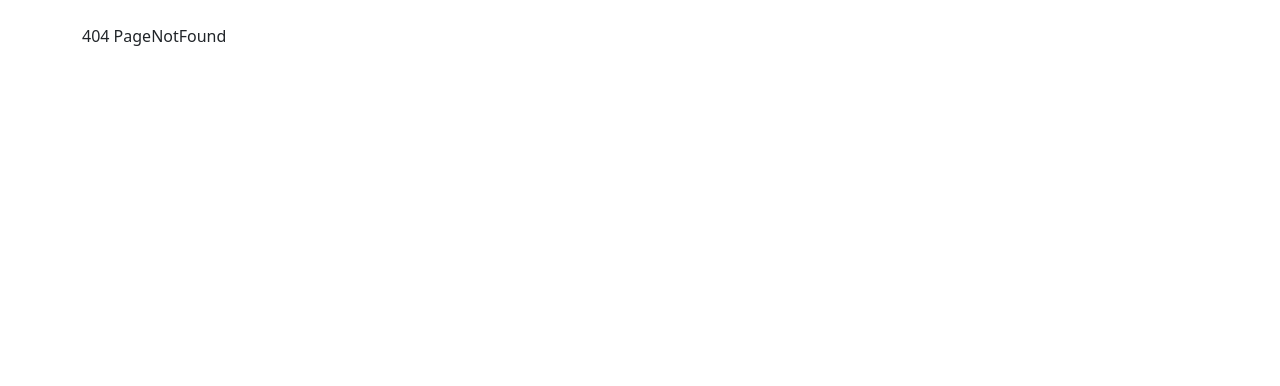
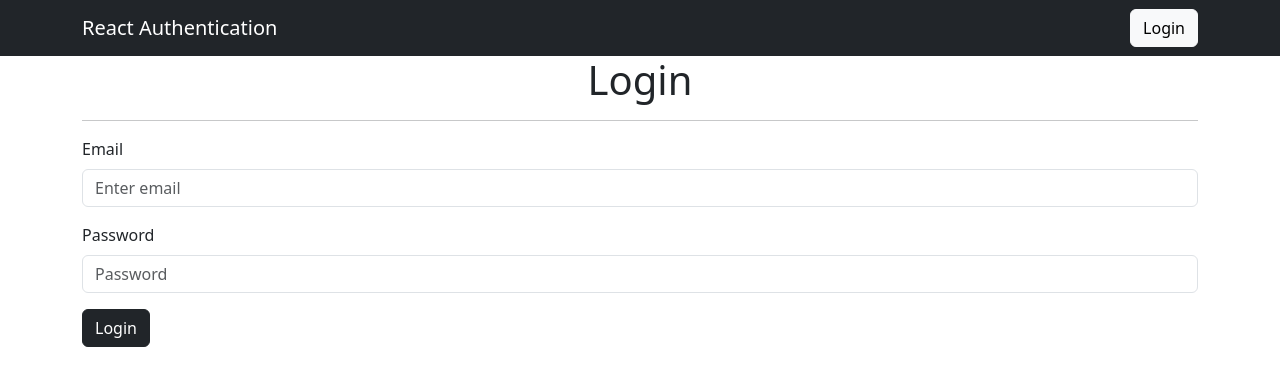
Before and after one commit to ignsayan/react-basic-crud, a React app: page /login in a window 1280 px wide. Before the commit this address had no page. Shown: the top 386 px of the page. Built offline with nearby package versions, Linux system fonts and the light colour scheme; no server answers; the HTML template or start-up script is replaced by a standard one.

Commit message:
feature addition

```diff
--- a/package.json
+++ b/package.json
@@ -12,6 +12,7 @@
   "dependencies": {
     "axios": "^1.7.2",
     "bootstrap": "^5.3.3",
+    "js-cookie": "^3.0.5",
     "react": "^18.2.0",
     "react-bootstrap": "^2.10.2",
     "react-dom": "^18.2.0",
--- a/src/App.jsx
+++ b/src/App.jsx
@@ -1,14 +1,18 @@
 import React from 'react'
 import 'react-toastify/dist/ReactToastify.css';
 import 'bootstrap/dist/css/bootstrap.min.css';
+import Navbar from './components/Navbar';
+import { AuthState } from './contexts/authentication';
 import { AppRoutes } from './routes/AppRoutes';
 
 export default function App() {
+
     return (
         <>
-            <div className="container my-4">
-                <AppRoutes/>
-            </div>
+            <AuthState>
+                <Navbar />
+                <AppRoutes />
+            </AuthState>
         </>
     )
 }
--- /dev/null
+++ b/src/components/Navbar.jsx
@@ -0,0 +1,50 @@
+import React, { useContext, useEffect } from 'react'
+import { Container } from 'react-bootstrap'
+import Button from 'react-bootstrap/Button';
+import { AuthContext } from '../contexts/authentication';
+import useAxios from '../hooks/useAxios';
+import Cookies from 'js-cookie';
+import { useNavigate } from 'react-router-dom';
+
+export default function Navbar() {
+
+    const auth = useContext(AuthContext);
+    const { response, error, loading, apiHandler } = useAxios();
+    const navigate = useNavigate();
+
+    useEffect(() => {
+        if (!auth.isAuthenticated) {
+            navigate('/login');
+        }
+    }, [auth.isAuthenticated])
+
+    const handleLogout = () => {
+
+        apiHandler({
+            url: '/api/logout',
+            headers: {
+                'Authorization': `Bearer ${Cookies.get('access_token')}`
+            },
+            method: 'POST',
+        })
+
+        Cookies.remove('access_token');
+        localStorage.removeItem('user');
+        auth.dispatch();
+    }
+
+    return (
+        <>
+            <nav className="navbar navbar-expand-lg navbar-dark bg-dark">
+                <Container>
+                    <a className="navbar-brand" href="/">{import.meta.env.VITE_APP_NAME}</a>
+                    {
+                        !auth.isAuthenticated
+                            ? <Button variant="light" href='/login'>Login</Button>
+                            : <Button variant="danger" onClick={handleLogout}>Logout</Button>
+                    }
+                </Container>
+            </nav>
+        </>
+    )
+}
--- /dev/null
+++ b/src/contexts/authentication.jsx
@@ -0,0 +1,22 @@
+import { createContext, useState } from "react";
+import Cookies from 'js-cookie';
+
+const AuthContext = createContext();
+
+const AuthState = (props) => {
+
+    const initialState = Cookies.get('access_token') ? true : false;
+    const [isAuthenticated, setIsAuthenticated] = useState(initialState);
+
+    const dispatch = () => {
+        setIsAuthenticated((toggle) => !toggle)
+    }
+
+    return (
+        <AuthContext.Provider value={{ isAuthenticated, dispatch }}>
+            {props.children}
+        </AuthContext.Provider>
+    )
+}
+
+export { AuthContext, AuthState };
--- a/src/hooks/useAxios.js
+++ b/src/hooks/useAxios.js
@@ -1,6 +1,5 @@
 import axios from 'axios'
-import { useEffect } from 'react'
-import { useState } from 'react'
+import { useEffect, useState } from 'react'
 
 const useAxios = () => {
 
@@ -32,7 +31,7 @@ const useAxios = () => {
         }
     }, [])
 
-    const apiHandler = async ({ url, method, data = {}, params = {} }) => {
+    const apiHandler = async ({ url, headers = {}, method, data = {}, params = {} }) => {
 
         setLoading(true)
         controller.abort()
@@ -41,6 +40,7 @@ const useAxios = () => {
         try {
             const result = await axiosInstance({
                 url,
+                headers,
                 method,
                 data,
                 params,
--- /dev/null
+++ b/src/pages/Home.jsx
@@ -0,0 +1,10 @@
+import React from 'react'
+
+export default function Home() {
+
+    return (
+        <div style={{ display: 'flex', justifyContent: 'center', alignItems: 'center', height: '80vh' }}>
+            <h1>{import.meta.env.VITE_APP_NAME}</h1>
+        </div>
+    )
+}
--- a/src/pages/Login.jsx
+++ b/src/pages/Login.jsx
@@ -1,9 +1,12 @@
-import React, { useEffect, useState } from 'react'
+import React, { useContext, useEffect, useState } from 'react'
+import { Container } from 'react-bootstrap';
 import Button from 'react-bootstrap/Button';
 import Form from 'react-bootstrap/Form';
 import { ToastContainer, toast } from 'react-toastify';
 import useAxios from '../hooks/useAxios';
 import Loader from "react-js-loader";
+import Cookies from 'js-cookie';
+import { AuthContext } from '../contexts/authentication';
 import { useNavigate } from 'react-router-dom';
 
 export default function Login() {
@@ -12,32 +15,40 @@ export default function Login() {
         email: '',
         password: ''
     });
+    const auth = useContext(AuthContext);
+    const navigate = useNavigate();
 
-    const handleLogin = (e) => {
-        e.preventDefault();
+    const handleLogin = (event) => {
+        event.preventDefault();
         apiHandler({
             url: '/api/login',
             method: 'POST',
             data: body,
         });
     }
-
     useEffect(() => {
         if (response) {
-            localStorage.setItem('user', JSON.stringify(response.data));
-            toast.success(response.msg);
+            Cookies.set('access_token', response.data.bearer_token);
+            const { bearer_token, ...user } = response.data;
+            localStorage.setItem('user', JSON.stringify(user));
+            auth.dispatch();
+            navigate('/users');
         } else {
             toast.error(error?.msg);
         }
     }, [response, error])
 
     return (
-        <>
-            {
-                loading
+        <Container>
+            <ToastContainer />
+            {loading
                 ? <Loader type="hourglass" bgColor="#212529" size={100} />
-                    : <div>
-                        <Form>
+                : <div className='row justify-content-center'>
+                    <div className='col-md-12 text-center'>
+                        <h1>Login</h1>
+                        <hr />
+                    </div>
+                    <Form onSubmit={handleLogin}>
                         <Form.Group className="mb-3" controlId="formBasicEmail">
                             <Form.Label>Email</Form.Label>
                             <Form.Control type="email" placeholder="Enter email" value={body.email}
@@ -52,19 +63,10 @@ export default function Login() {
                             {error?.errors?.password && <Form.Text className="text-danger">{error?.errors?.password}</Form.Text>}
                         </Form.Group>
 
-                            <Button variant="dark" type="submit"
-                                onClick={handleLogin}>Login</Button>
+                        <Button variant="dark" type="submit">Login</Button>
                     </Form>
-                        <ToastContainer />
-
-                        {/* for temporary checking purpose only */}
-                        {localStorage.getItem('user') && (
-                            <pre className='mt-3'>
-                                {JSON.stringify(JSON.parse(localStorage.getItem('user')), null, 2)}
-                            </pre>
-                        )}
                 </div>
             }
-        </>
+        </Container>
     )
 }
--- a/src/pages/Register.jsx
+++ b/src/pages/Register.jsx
@@ -3,7 +3,6 @@ import { Container } from 'react-bootstrap';
 import Button from 'react-bootstrap/Button';
 import Col from 'react-bootstrap/Col';
 import Form from 'react-bootstrap/Form';
-import InputGroup from 'react-bootstrap/InputGroup';
 import Row from 'react-bootstrap/Row';
 import useAxios from '../hooks/useAxios';
 import { ToastContainer, toast } from 'react-toastify';
@@ -45,6 +44,7 @@ function Register() {
             toast.error(error?.msg);
         }
     }, [response, error])
+
     return (
         <Container>
             <ToastContainer />
@@ -126,7 +126,7 @@ function Register() {
                             </Form.Group>
                             <Form.Group as={Col} md="4" controlId="validationCustom04">
                                 <Form.Label>Password</Form.Label>
-                                <Form.Control name='password' type="password" placeholder="State" required
+                                <Form.Control name='password' type="password" placeholder="Enter Password" required
                                     onChange={(e) => onChangeHandler(e)}
                                 />
                                 {error?.errors?.password ? <Form.Text className='text-danger'>{error?.errors?.password[0]}</Form.Text> :
@@ -147,7 +147,7 @@ function Register() {
                                 }
                             </Form.Group>
                         </Row>
-                        <Button type="submit">Submit form</Button>
+                        <Button variant="dark" type="submit">Register</Button>
                     </Form>
                 </div>
             }
--- /dev/null
+++ b/src/pages/Users.jsx
@@ -0,0 +1,17 @@
+import React from 'react'
+import { Container } from 'react-bootstrap'
+
+export default function Users() {
+
+    return (
+        <Container>
+            {
+                localStorage.getItem('user') && (
+                    <pre className='mt-3'>
+                        {JSON.stringify(JSON.parse(localStorage.getItem('user')), null, 2)}
+                    </pre>
+                )
+            }
+        </Container>
+    )
+}
--- a/src/pages/index.js
+++ b/src/pages/index.js
@@ -1,7 +1,17 @@
+import Home from "./Home";
 import Login from "./Login";
 import Register from "./Register";
-import {VerifyEmailInfo}  from "./VerifyEmailInfo";
-import {PageNotFound}  from "./PageNotFound";
+import { VerifyEmailInfo } from "./VerifyEmailInfo";
+import { PageNotFound } from "./PageNotFound";
 import { VerifyEmail } from "./VerifyEmail";
+import Users from "./Users";
 
-export { Login, Register, VerifyEmailInfo, PageNotFound, VerifyEmail }
+export {
+    Home,
+    Login,
+    Register,
+    VerifyEmailInfo,
+    PageNotFound,
+    VerifyEmail,
+    Users,
+}
--- a/src/routes/AppRoutes.jsx
+++ b/src/routes/AppRoutes.jsx
@@ -1,15 +1,27 @@
 import React from 'react'
-import { Route, Router, Routes } from 'react-router-dom'
-import {Login, PageNotFound, Register, VerifyEmailInfo, VerifyEmail} from '../pages'
+import { Routes, Route } from 'react-router-dom'
+import {
+    Home,
+    Login,
+    PageNotFound,
+    Register,
+    VerifyEmailInfo,
+    VerifyEmail,
+    Users,
+
+} from '../pages'
 
 export const AppRoutes = () => {
-  return (
-    <Routes>
-        <Route path="/register" element={<Register />} />
-        <Route path="/" element={<Login />} />
-        <Route path="/verify-email-info/:email/:code" element={<VerifyEmailInfo />} />
-        <Route path="/verification/email" element={<VerifyEmail />} />
-        <Route path="*" element={<PageNotFound />} />
-    </Routes>
-  )
+
+    return (
+        <Routes>
+            <Route exact path="/" element={<Home />} />
+            <Route exact path="*" element={<PageNotFound />} />
+            <Route exact path="/login" element={<Login />} />
+            <Route exact path="/register" element={<Register />} />
+            <Route exact path="/verify-email-info/:email/:code" element={<VerifyEmailInfo />} />
+            <Route exact path="/verification/email" element={<VerifyEmail />} />\
+            <Route exact path="/users" element={<Users />} />
+        </Routes>
+    )
 }
```
Also changed, not shown: src/routes/ProtectedRoute.jsx (deleted), 1 other file (tests, documents, lock files or other folders). Lines whose indentation alone changed are shown as unchanged.
